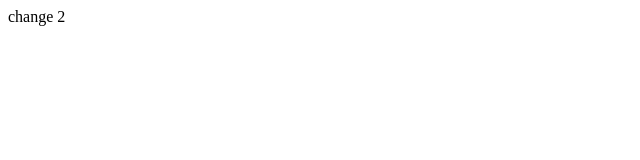
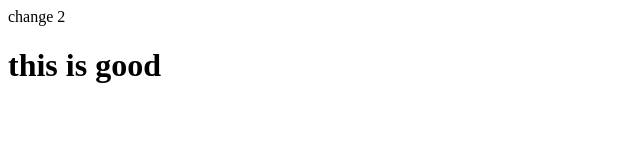
Before and after one commit to Veeresh5844/apnacollege-demo, a plain HTML site: page index.html in a window 1280 px wide. Shown: the whole page, without its empty margins (0-640 px from the left). Drawn offline with Linux system fonts and the light colour scheme.

Commit message:
changes are made

```diff
--- a/index.html
+++ b/index.html
@@ -1 +1,4 @@
 <p>change 2</p>
+
+
+<h1>this is good </h1>
```
Also changed, not shown: 1 other file.
